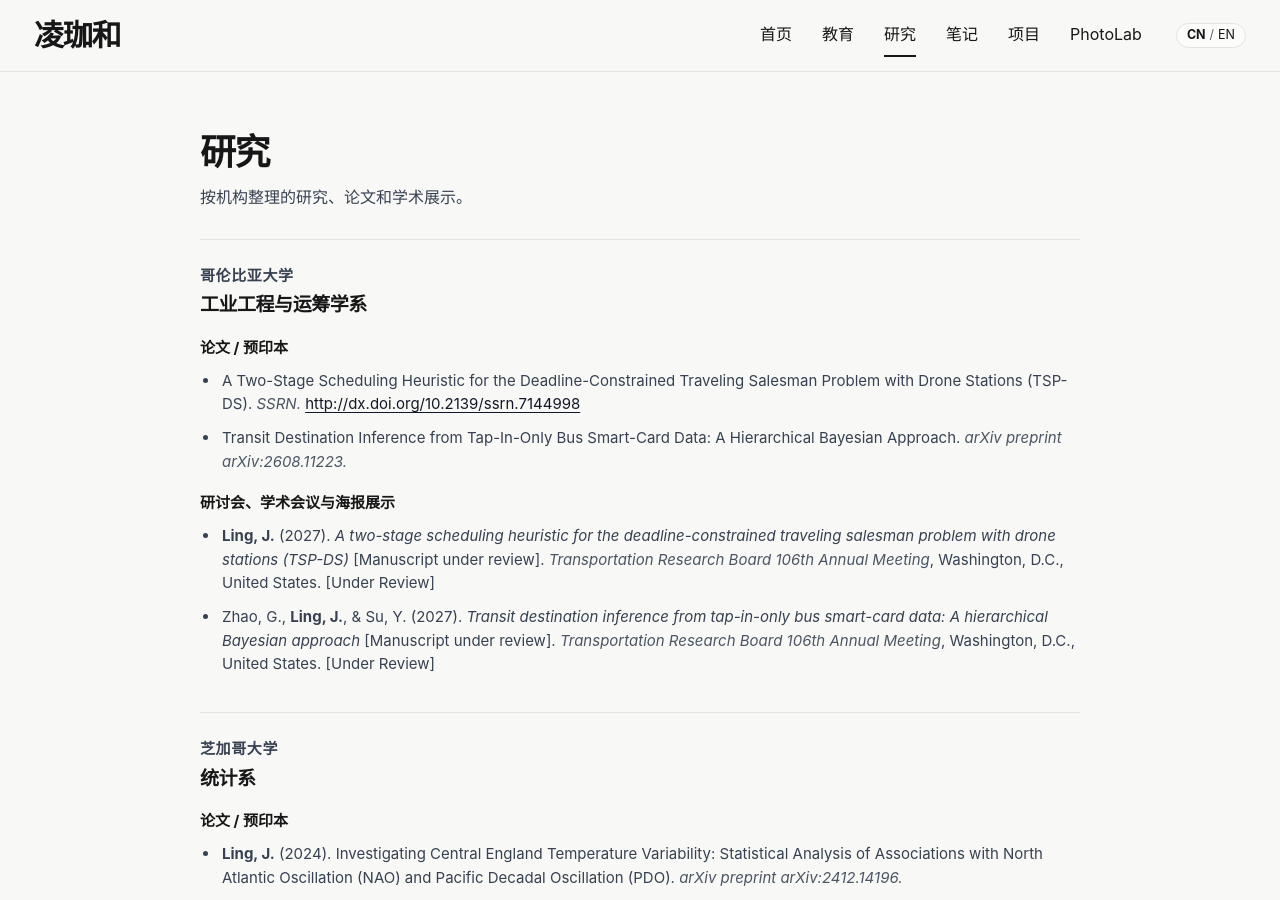
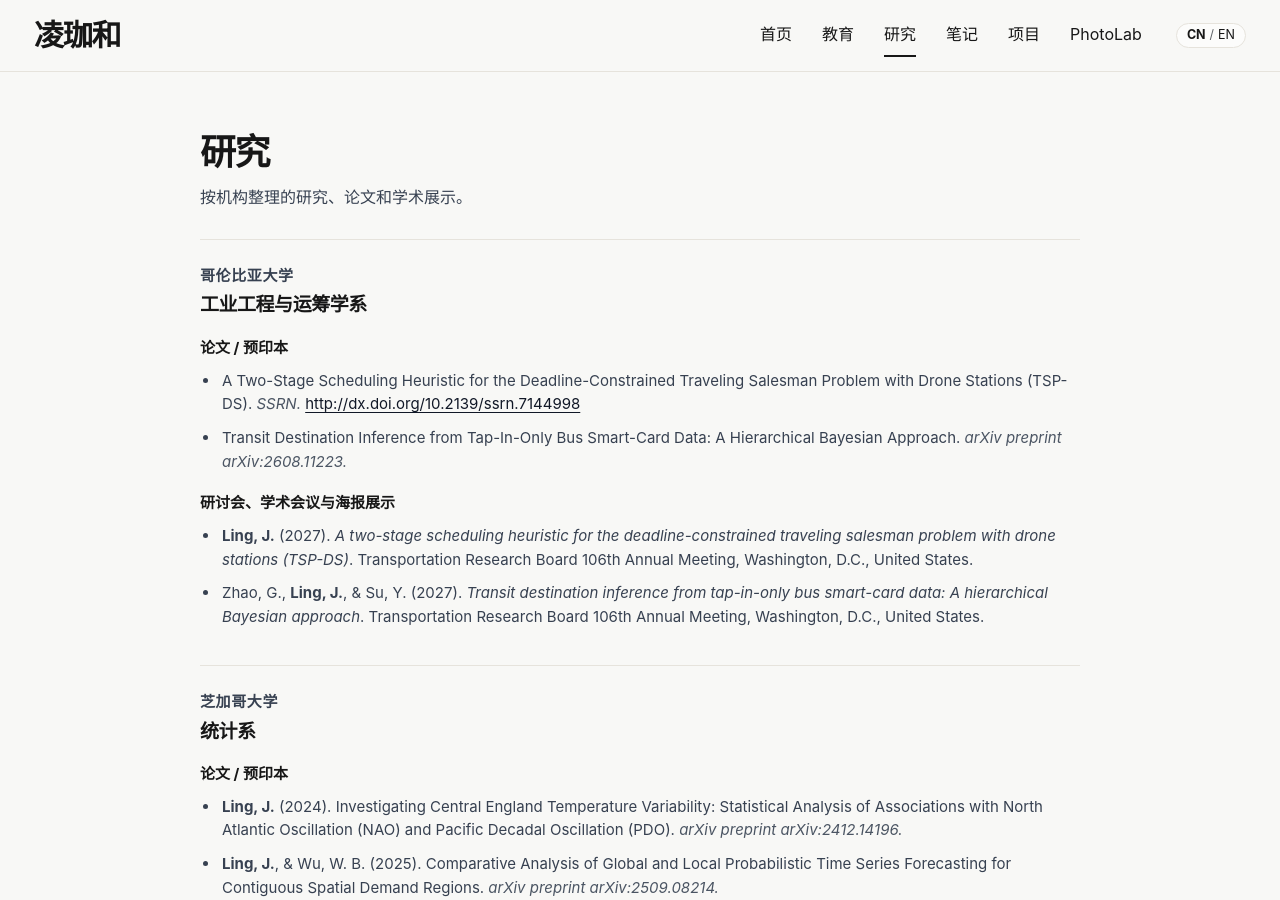
Before and after one commit to JiaheLing/jiaheling.github.io, a Jekyll site: the page chinese/research.html, which Jekyll copies as it is, in a window 1280 px wide and 900 px high. Built offline with Jekyll 4.4.1, drawn with Linux system fonts in a browser that asks for light colours.

Commit message:
update news

```diff
--- a/chinese/research.html
+++ b/chinese/research.html
@@ -53,20 +53,16 @@
         <ul class="publication-list">
           <li>
             <strong>Ling, J.</strong> (2027).
-            <cite>A two-stage scheduling heuristic for the deadline-constrained traveling salesman problem with drone stations (TSP-DS)</cite>
-            [Manuscript under review].
-            <em>Transportation Research Board 106th Annual Meeting</em>,
+            <cite>A two-stage scheduling heuristic for the deadline-constrained traveling salesman problem with drone stations (TSP-DS)</cite>.
+            Transportation Research Board 106th Annual Meeting,
             Washington, D.C., United States.
-            <span class="pub-status">[Under Review]</span>
           </li>
 
           <li>
             Zhao, G., <strong>Ling, J.</strong>, &amp; Su, Y. (2027).
-            <cite>Transit destination inference from tap-in-only bus smart-card data: A hierarchical Bayesian approach</cite>
-            [Manuscript under review].
-           <em>Transportation Research Board 106th Annual Meeting</em>,
+            <cite>Transit destination inference from tap-in-only bus smart-card data: A hierarchical Bayesian approach</cite>.
+            Transportation Research Board 106th Annual Meeting,
             Washington, D.C., United States.
-            <span class="pub-status">[Under Review]</span>
           </li>
         </ul>
       </div>
```
Also changed, not shown: chinese/index.html (+6 -4 lines), index.html (+4 -4 lines), notes/data-engineering/part-2-modeling/01-warehouse-modeling.md (+24 -1 lines), pages/research.html (+4 -8 lines), 1 other file.
